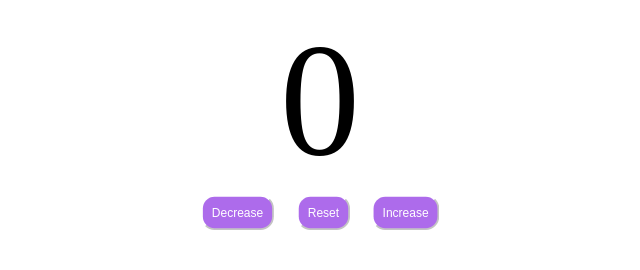
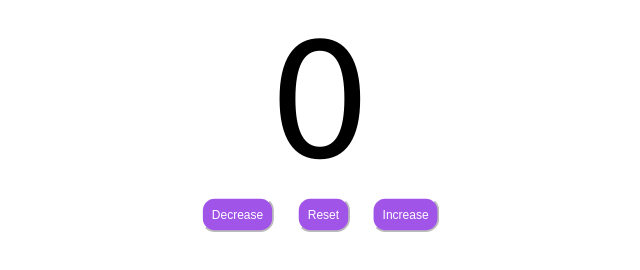
Before and after one commit to itznayan/JavaScript-, a plain HTML site: page increment-decrement/index.html in a window 1280 px wide. Shown: the whole page, without its empty margins (320-960 px from the left). Drawn offline with Linux system fonts and the light colour scheme.

Commit message:
added some styling

```diff
--- a/increment-decrement/index.html
+++ b/increment-decrement/index.html
@@ -5,6 +5,9 @@
     <meta name="viewport" content="width=device-width, initial-scale=1.0" />
     <title>increment Decrement</title>
     <style>
+      body {
+        font-family: Verdana, Geneva, Tahoma, sans-serif;
+      }
       #countLabel {
         display: block;
         text-align: center;
@@ -31,7 +34,8 @@
       }
       button:not(hover) {
         scale: 0.9;
-        filter: opacity(0.7);
+        filter: opacity(0.8);
+
         color: white;
       }
     </style>
```
